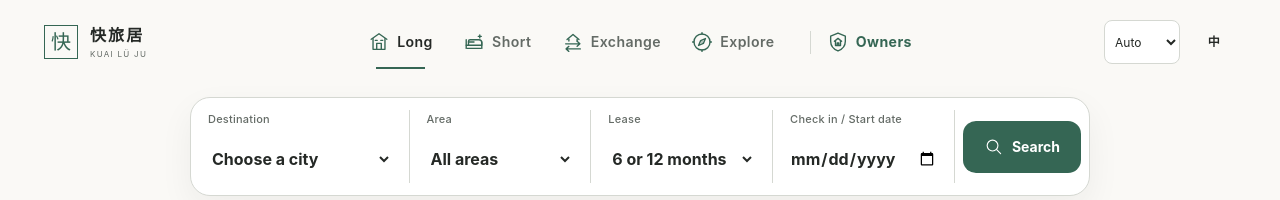
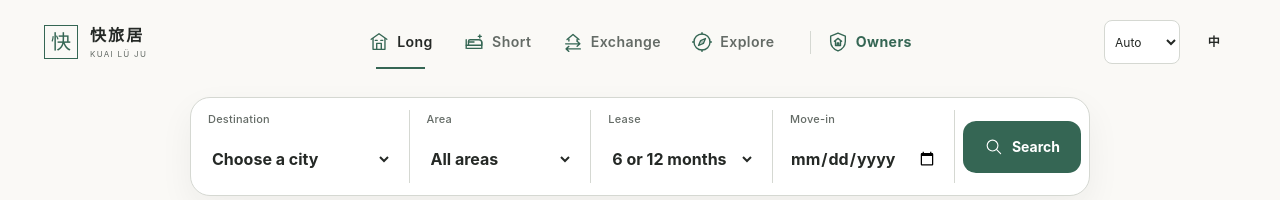
Before and after one commit to kaifa9527/kuailvju-site, a React (Vite) app: page / in a window 1280 px wide. Shown: the top 200 px of the page. Built offline with nearby package versions, Linux system fonts and the light colour scheme.

Commit message:
Use concise, accurate date field labels in compact sitewide search

```diff
--- a/src/HomeFinder.tsx
+++ b/src/HomeFinder.tsx
@@ -7,7 +7,7 @@ import { LineIcon } from './components/LineIcon'
 
 const translations = {
   zh: {
-    city: '目的地', cityAny: '选择城市', region: '区域', regionAny: '全部区域', start: '入住 / 开始日期',
+    city: '目的地', cityAny: '选择城市', region: '区域', regionAny: '全部区域', start: '入住日期', moveIn: '起租日期', visit: '体验日期',
     end: '退房日期', term: '租期', guests: '人数', search: '搜索', anytime: '不限日期',
     halfYear: '半年', year: '一年', anyTerm: '半年或一年', category: '体验类型',
     all: '全部', attractions: '景点', tickets: '门票', experiences: '当地体验',
@@ -15,7 +15,7 @@ const translations = {
     demo: '当前为演示内容，房源、景点和档期尚未开放真实预订。',
   },
   en: {
-    city: 'Destination', cityAny: 'Choose a city', region: 'Area', regionAny: 'All areas', start: 'Check in / Start date',
+    city: 'Destination', cityAny: 'Choose a city', region: 'Area', regionAny: 'All areas', start: 'Check-in', moveIn: 'Move-in', visit: 'Visit date',
     end: 'Check out', term: 'Lease', guests: 'Guests', search: 'Search', anytime: 'Any date',
     halfYear: 'Six months', year: 'One year', anyTerm: '6 or 12 months', category: 'Explore',
     all: 'All', attractions: 'Attractions', tickets: 'Tickets', experiences: 'Local experiences',
@@ -32,6 +32,7 @@ export function HomeFinder({ lang, mode, onSummaryChange }: { lang: Language; mo
   }))
   const [error, setError] = useState('')
   const draft = draftByMode[mode]
+  const startLabel = mode === 'rentals' ? t.moveIn : mode === 'roam' ? t.visit : t.start
   const selectedCity = cities.find(entry => entry.id === draft.city)
   const destination = selectedCity?.[lang] || (lang === 'zh' ? '任何地方' : 'Anywhere')
   const dateSummary = draft.start ? (draft.end ? `${draft.start} — ${draft.end}` : draft.start) : (lang === 'zh' ? '任意时间' : 'Any date')
@@ -76,8 +77,8 @@ export function HomeFinder({ lang, mode, onSummaryChange }: { lang: Language; mo
         </select>
       </label>}
       <label className="home-discovery-field">
-        <span>{mode === 'rentals' ? t.start : mode === 'roam' ? t.start : t.start}</span>
-        <input aria-label={t.start} type="date" min={localDate()} value={draft.start} onChange={event => update({ start: event.target.value })}/>
+        <span>{startLabel}</span>
+        <input aria-label={startLabel} type="date" min={localDate()} value={draft.start} onChange={event => update({ start: event.target.value })}/>
       </label>
       {(mode === 'stays' || mode === 'exchange') && <label className="home-discovery-field">
         <span>{t.end}</span>
```
